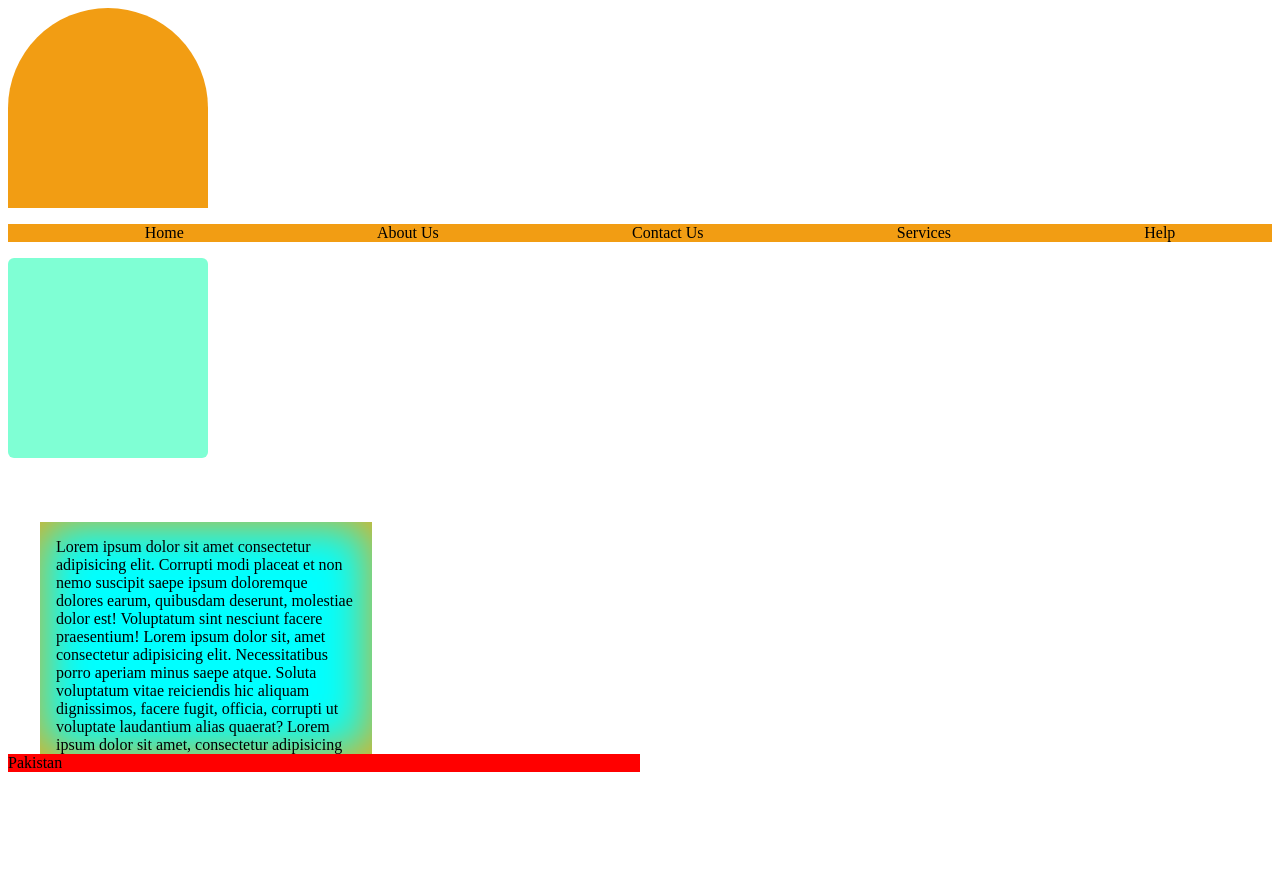
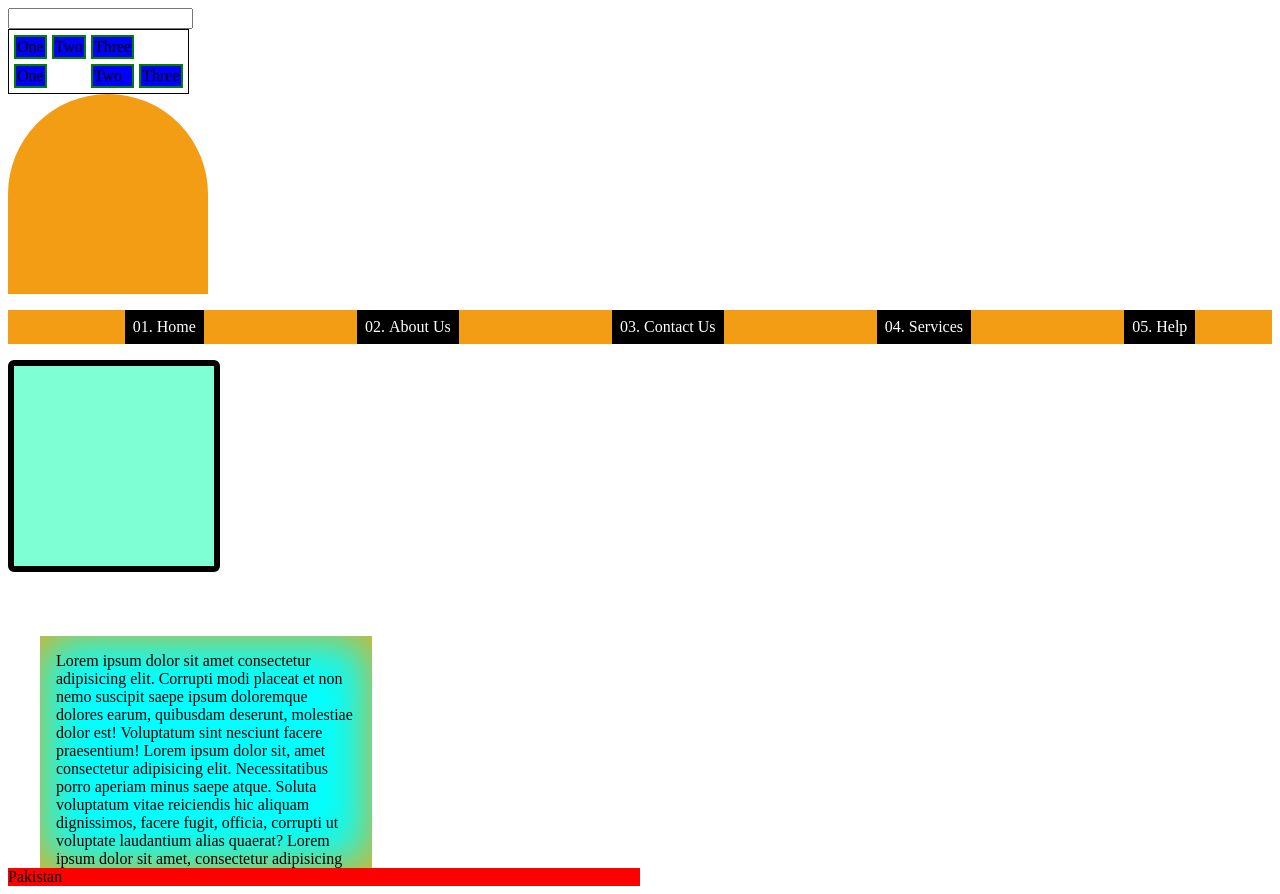
Before and after one commit to Abdullah-MotiWala/SMIT-06-09-13, a plain HTML site: page css/chap-box/index.html in a window 1280 px wide. Before the commit the page ends 800 px from the top, so only its background shows below. Drawn offline with Linux system fonts and the light colour scheme.

Commit message:
position chap start

```diff
--- a/css/chap-box/index.html
+++ b/css/chap-box/index.html
@@ -9,7 +9,20 @@
 </head>
 
 <body>
-
+    <input type="text" >
+    <table>
+        <tr>
+            <td>One </td>
+            <td>Two </td>
+            <td>Three </td>
+        </tr>
+        <tr>
+            <td>One </td>
+            <td></td>
+            <td>Two </td>
+            <td>Three </td>
+        </tr>
+    </table>
     <div class="circle"></div>
     <ul class="navbar">
         <li>Home</li>
--- a/css/chap-box/style.css
+++ b/css/chap-box/style.css
@@ -55,6 +55,10 @@ div.parent {
   border-radius: 6px;
   background-color: blue;
   overflow: hidden;
+  /* border: 1px solid black; */
+  border-width: 6px;
+  border-style: solid;
+  border-color: black;
 }
 div.child {
   height: 100%;
@@ -64,9 +68,17 @@ div.child {
 
 ul.navbar {
   display: flex;
-  list-style-type: none;
+  /* list-style-type: decimal-leading-zero;
+  list-style-position: inside; */
   background-color: #f29d13;
   justify-content: space-around;
+  list-style: decimal-leading-zero inside;
+  /* list-style-image: url("../../arrow.png"); */
+}
+ul.navbar > li {
+  background-color: #000;
+  color: #fff;
+  padding: 0.5em;
 }
 div.circle {
   height: 200px;
@@ -76,3 +88,19 @@ div.circle {
   border-top-right-radius: 50%;
   border-top-left-radius: 50%;
 }
+table {
+  cursor: url("../../arrow.png"), pointer;
+  border: 1px solid black;
+  /* border-collapse: seperate; */
+  /* border-collapse: collapse; */
+  border-spacing: 5px;
+  empty-cells: hide;
+}
+tr {
+  /* background-color: red; */
+  /* border: 1px solid orange; */
+}
+td {
+  border: 2px solid green;
+  background-color: blue;
+}
--- /dev/null
+++ b/css/position/style.css
@@ -0,0 +1,42 @@
+/* div {
+  height: 10vh;
+  width: 10vw;
+}
+div.one {
+  background-color: aqua;
+  opacity: 0.2;
+} */
+/* div.two { */
+/* background-color: navy;
+  position: absolute; */
+/* top: 0px; */
+/* right: 45vw;
+  top: 45vh; */
+/* position: relative;
+  top: 12px;
+  right: 12px;
+  bottom: 12px;
+  left: 12px;
+  opacity: 0.5; */
+/* } */
+/* div.three {
+  background-color: green;
+} */
+
+div.parent {
+  height: 400px;
+  width: 400px;
+  border-color: black;
+  border-style: solid;
+  border-width: 1px;
+  position: absolute;
+  bottom: 0;
+}
+
+div.child {
+  height: 100px;
+  width: 100px;
+  background-color: yellow;
+  position: absolute;
+  right: 0px;
+}
```
Also changed, not shown: css/position/index.html (added, +20 -0 lines), arrow.png (added).
